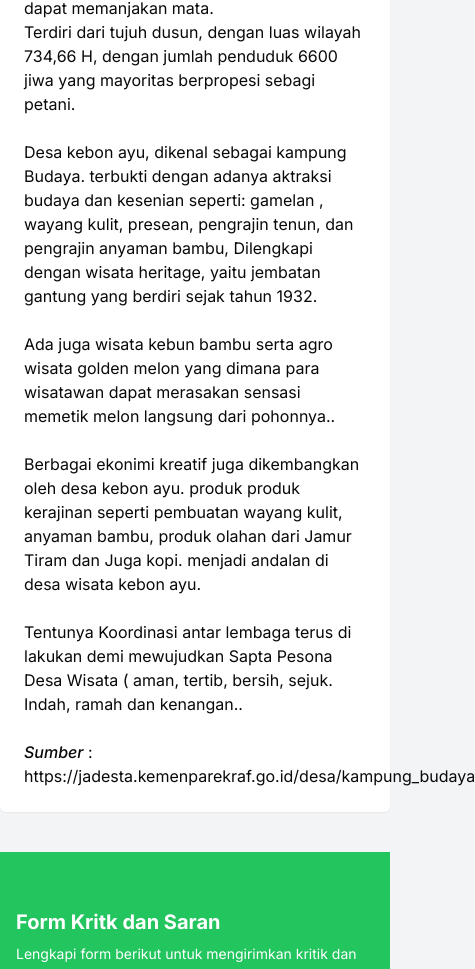
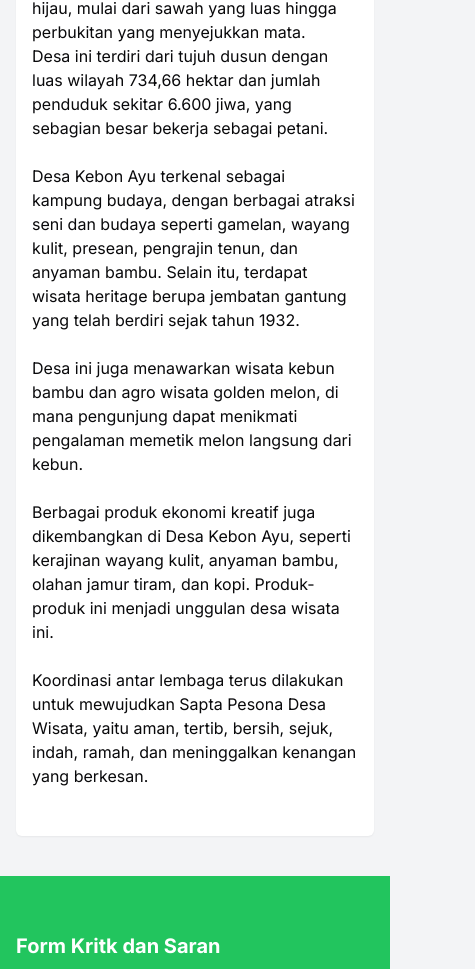
Before and after one commit to Bina-Desa/FE, a React (Vite) app: page /profil in a window 390 px wide. Shown: the part 976-1945 px from the top of the page, 475 px wide, since content can reach past the window. Built offline with nearby package versions, Linux system fonts and the light colour scheme.

Commit message:
fix responsive

```diff
--- a/src/components/beranda-section.tsx
+++ b/src/components/beranda-section.tsx
@@ -66,7 +66,7 @@ export default function BerandaSection() {
       <HeroSection />
 
       {/* Wisata Section */}
-      <div className="max-w-7xl mx-auto px-4 mt-[35rem]">
+      <div className="max-w-7xl mx-auto px-4 max-md:mt-[20rem] mt-[35rem]">
         <div className="text-center">
           <h1 className="text-4xl font-bold">
             Tempat <span className="text-green-500">Wisata</span>
--- a/src/components/ui/hero-section.tsx
+++ b/src/components/ui/hero-section.tsx
@@ -58,8 +58,8 @@ const HeroSection = () => {
 
       <motion.div
         ref={videoRef}
-        className="bg-white p-2 max-w-6xl h-max mx-auto max-lg:mx-4 shadow-md right-0 left-0 rounded-md mt-10 absolute"
-        style={{ top: 'calc(100vh - 90px)', height: '520px' }}
+        className="bg-white p-2 max-w-6xl h-[520px] mx-auto max-lg:mx-4 shadow-md right-0 left-0 rounded-md mt-10 absolute max-md:h-[300px]"
+        style={{ top: 'calc(100vh - 90px)' }}
         initial={{ opacity: 0 }}
         animate={isInView ? { opacity: 1 } : {}}
         transition={{ duration: 0.5, ease: 'easeOut' }}
@@ -73,8 +73,8 @@ const HeroSection = () => {
           allowFullScreen
         ></iframe> */}
 
-        <div className='relative border-red-500'>
-          <HeroVideoDialog videoSrc="https://www.youtube.com/embed/AugA9nZRgsI?si=3pedrqpClRc3w9vZ" thumbnailSrc="/images/thumbniel.jpg" className="h-[500px]" />
+        <div className="relative border-red-500">
+          <HeroVideoDialog videoSrc="https://www.youtube.com/embed/AugA9nZRgsI?si=3pedrqpClRc3w9vZ" thumbnailSrc="/images/thumbniel.jpg" />
         </div>
       </motion.div>
     </div>
--- a/src/components/ui/hero-video-dialog.tsx
+++ b/src/components/ui/hero-video-dialog.tsx
@@ -77,7 +77,7 @@ export default function HeroVideoDialog({ animationStyle = 'from-center', videoS
       {' '}
       {/* Apply heightStyle */}
       <div className="group relative cursor-pointer" onClick={() => setIsVideoOpen(true)}>
-        <img src={thumbnailSrc} alt={thumbnailAlt} width={1920} height={1080} className="w-full rounded-md border shadow-lg transition-all duration-200 ease-out group-hover:brightness-[0.8] h-[500px] object-cover" />
+        <img src={thumbnailSrc} alt={thumbnailAlt} width={1920} height={1080} className="w-full rounded-md border shadow-lg transition-all duration-200 ease-out group-hover:brightness-[0.8] max-md:h-[285px] h-[500px] object-cover" />
         <div className="absolute inset-0 flex scale-[0.9] items-center justify-center rounded-2xl transition-all duration-200 ease-out group-hover:scale-100">
           <div className="flex size-28 items-center justify-center rounded-full bg-primary/10 backdrop-blur-md">
             <div className={`relative flex size-20 scale-100 items-center justify-center rounded-full bg-gradient-to-b from-green-500 to-green-600 shadow-md transition-all duration-200 ease-out group-hover:scale-[1.2]`}>
--- a/src/components/ui/image-carousel.tsx
+++ b/src/components/ui/image-carousel.tsx
@@ -27,7 +27,7 @@ export default function CarouselWrapper({ images, height = '64' }: { images: str
           {images.map((image, index) => (
             <CarouselItem key={index}>
               <div className="relative">
-                <img src={import.meta.env.VITE_BASE_URL + image} className={`rounded-md max-h-${height} w-full h-${height} object-cover`} />
+                <img src={import.meta.env.VITE_BASE_URL + image} className={`rounded-md min-h-80 max-h-${height} w-full h-${height} object-cover`} />
                 <div className="absolute bottom-0 left-0 right-0 h-24 bg-gradient-to-t from-black to-transparent rounded-b-md opacity-60"></div>
               </div>
             </CarouselItem>
--- a/src/routes/profil.tsx
+++ b/src/routes/profil.tsx
@@ -1,4 +1,4 @@
-import { Helmet } from "react-helmet";
+import { Helmet } from 'react-helmet';
 
 export default function Profil() {
   return (
@@ -13,32 +13,26 @@ export default function Profil() {
         </p>
         <p className="text-zinc-500">Mengenal lebih dekat desa wisata kebon ayu</p>
       </div>
-      <div className="max-w-6xl mx-auto p-6 bg-white rounded-md my-10 shadow-sm">
+      <div className="px-4">
+        <div className="max-w-6xl mx-auto py-6 px-4 bg-white rounded-md my-10 shadow-sm">
           <div className="pb-10">
             <img src="/images/header.jpg" alt="" className="rounded-md h-[30rem] w-full object-cover" />
           </div>
-        <div>
+          <div className="w-full">
             <p>
-            Desa Kebon Ayu Terletak di kecmatan gerung kabupaten Lombok barat provinsi Nusa Ternggara Barat, Desa ini menyimpan sejuta pesona indah didalamnya, dan beragam kesenian budaya yang terjaga dan dilestarikan secara turun temurun.
+              Desa Kebon Ayu berada di Kecamatan Gerung, Kabupaten Lombok Barat, Provinsi Nusa Tenggara Barat. Desa ini memiliki keindahan alam yang memukau dan beragam kesenian budaya yang terus dijaga dan dilestarikan secara
+              turun-temurun.
             </p>
-          <br />
-          <p>Diklilingi oleh pemandangan hijau, dari hamparan persawahan dan perbukitan yang dapat memanjakan mata.</p>
-          <p>Terdiri dari tujuh dusun, dengan luas wilayah 734,66 H, dengan jumlah penduduk 6600 jiwa yang mayoritas berpropesi sebagi petani.</p>
-          <br />
+            <br /> <p>Dikelilingi oleh pemandangan alam yang hijau, mulai dari sawah yang luas hingga perbukitan yang menyejukkan mata.</p>
+            <p>Desa ini terdiri dari tujuh dusun dengan luas wilayah 734,66 hektar dan jumlah penduduk sekitar 6.600 jiwa, yang sebagian besar bekerja sebagai petani.</p> <br />
             <p>
-            Desa kebon ayu, dikenal sebagai kampung Budaya. terbukti dengan adanya aktraksi budaya dan kesenian seperti: gamelan , wayang kulit, presean, pengrajin tenun, dan pengrajin anyaman bambu, Dilengkapi dengan wisata heritage, yaitu
-            jembatan gantung yang berdiri sejak tahun 1932.{' '}
+              Desa Kebon Ayu terkenal sebagai kampung budaya, dengan berbagai atraksi seni dan budaya seperti gamelan, wayang kulit, presean, pengrajin tenun, dan anyaman bambu. Selain itu, terdapat wisata heritage berupa jembatan gantung
+              yang telah berdiri sejak tahun 1932.
             </p>
-          <br />
-          <p>Ada juga wisata kebun bambu serta agro wisata golden melon yang dimana para wisatawan dapat merasakan sensasi memetik melon langsung dari pohonnya..</p>
-          <br />
-          <p>Berbagai ekonimi kreatif juga dikembangkan oleh desa kebon ayu. produk produk kerajinan seperti pembuatan wayang kulit, anyaman bambu, produk olahan dari Jamur Tiram dan Juga kopi. menjadi andalan di desa wisata kebon ayu.</p>
-          <br />
-          <p>Tentunya Koordinasi antar lembaga terus di lakukan demi mewujudkan Sapta Pesona Desa Wisata ( aman, tertib, bersih, sejuk. Indah, ramah dan kenangan..</p>
-          <br />
-          <p>
-            <span className="font-medium italic mt-4">Sumber</span> : https://jadesta.kemenparekraf.go.id/desa/kampung_budaya
-          </p>
+            <br /> <p>Desa ini juga menawarkan wisata kebun bambu dan agro wisata golden melon, di mana pengunjung dapat menikmati pengalaman memetik melon langsung dari kebun.</p> <br />
+            <p> Berbagai produk ekonomi kreatif juga dikembangkan di Desa Kebon Ayu, seperti kerajinan wayang kulit, anyaman bambu, olahan jamur tiram, dan kopi. Produk-produk ini menjadi unggulan desa wisata ini. </p> <br />
+            <p>Koordinasi antar lembaga terus dilakukan untuk mewujudkan Sapta Pesona Desa Wisata, yaitu aman, tertib, bersih, sejuk, indah, ramah, dan meninggalkan kenangan yang berkesan.</p> <br />
+          </div>
         </div>
       </div>
     </div>
```
Lines whose indentation alone changed are shown as unchanged.
